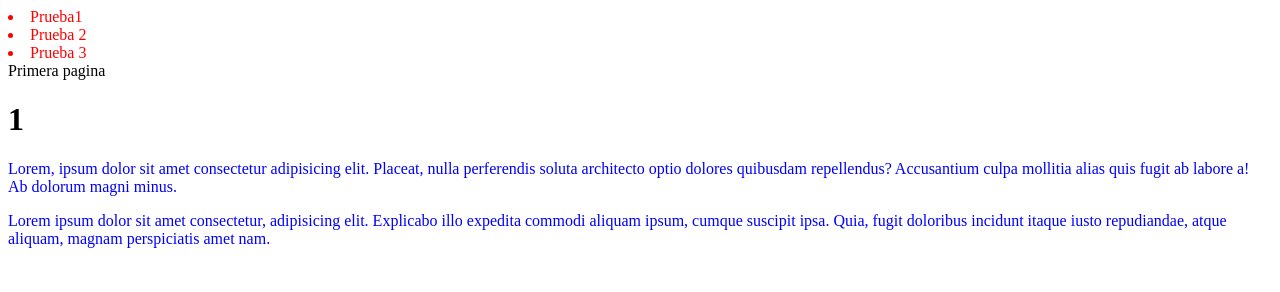
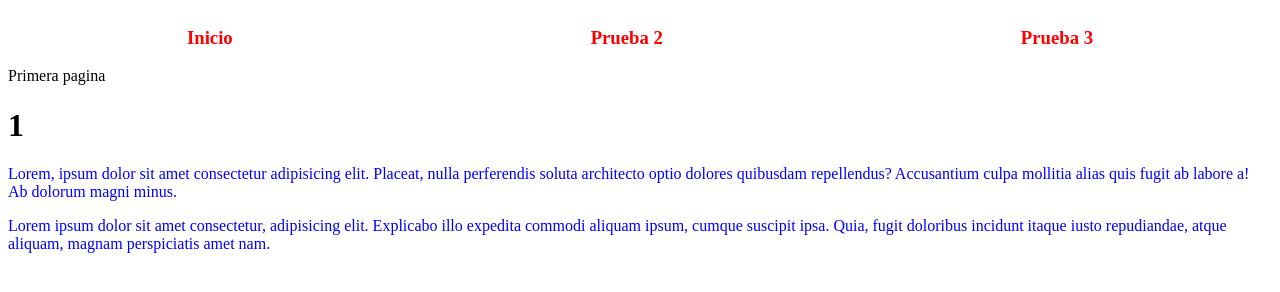
Before and after one commit to laxus0101/Greem-Points, a plain HTML site: page index.html in a window 1280 px wide. Drawn offline with Linux system fonts and the light colour scheme.

```diff
--- a/css/index_style.css
+++ b/css/index_style.css
@@ -5,3 +5,9 @@
 p {
     color: blue;
 }
+
+#first_nav {
+    display: flex;
+    flex-direction: row;
+    justify-content:space-around;
+}
--- a/index.html
+++ b/index.html
@@ -7,11 +7,15 @@
     <link rel="stylesheet" href="css/index_style.css">
 </head>
 <body>
-    <nav id="first_nav">
-        <li>Prueba1</li>
-        <li>Prueba 2</li>
-        <li>Prueba 3</li>
-    </nav>
+
+    <div id="divnav">
+        <nav id="first_nav">
+            <h3>Inicio</h3>
+            <h3>Prueba 2</h3>
+            <h3>Prueba 3</h3>
+        </nav>
+    </div>
+
     <header>Primera pagina</header>
     <h1>1</h1>
 
```
Also changed, not shown: img/camara-fotografica.png (added), img/camara.png (added), img/carrito-de-compras.png (added), img/correo (1).png (added), img/correo.png (added), img/icono-de-la-tienda-web.png (added), img/libro-abierto.png (added), img/libro.png (added), img/phone-call-auricular-symbol-in-black_icon-icons.com_56483.png (added), img/phone-handset_icon-icons.com_48252.png (added), img/usuario.png (added).
